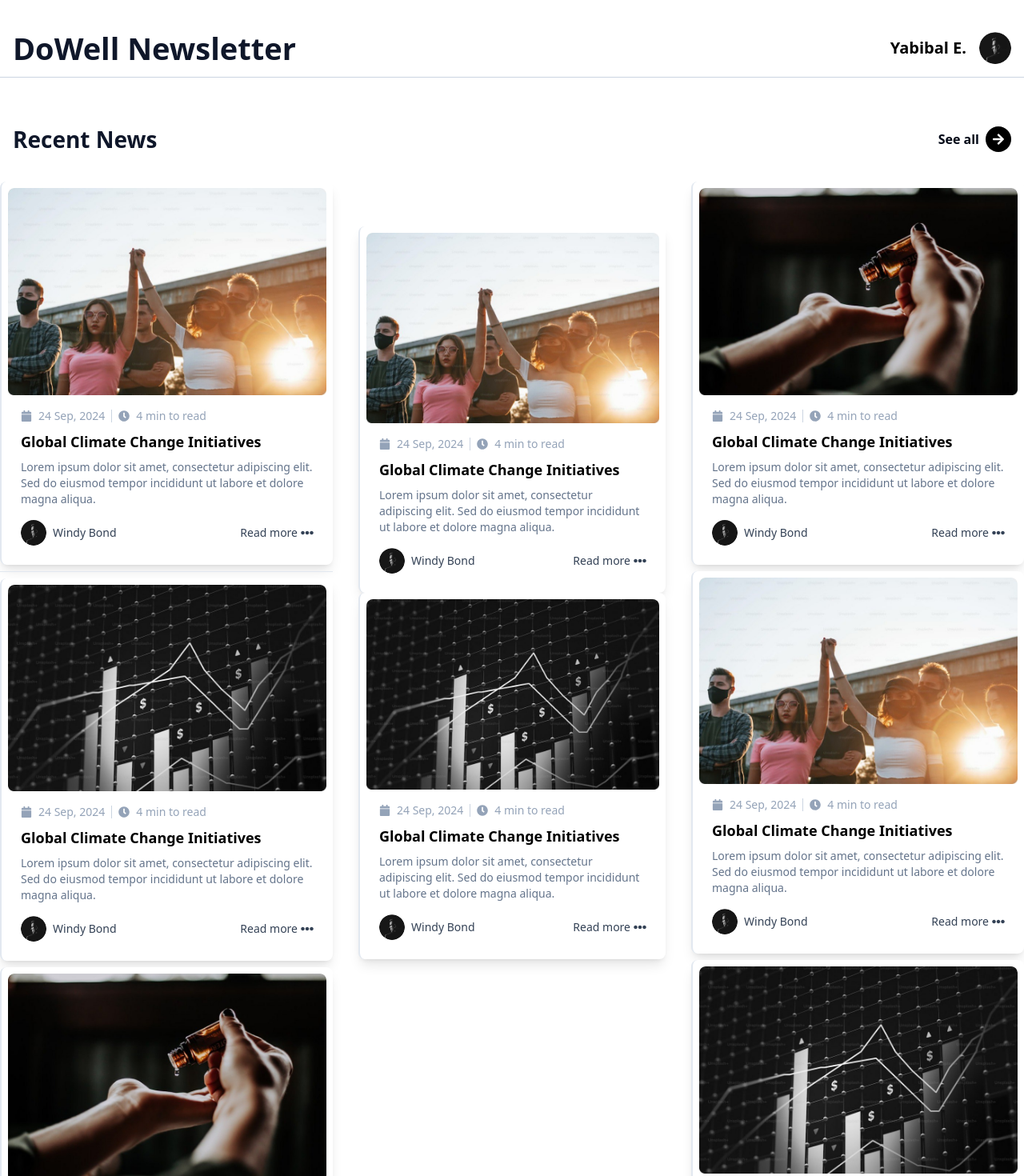
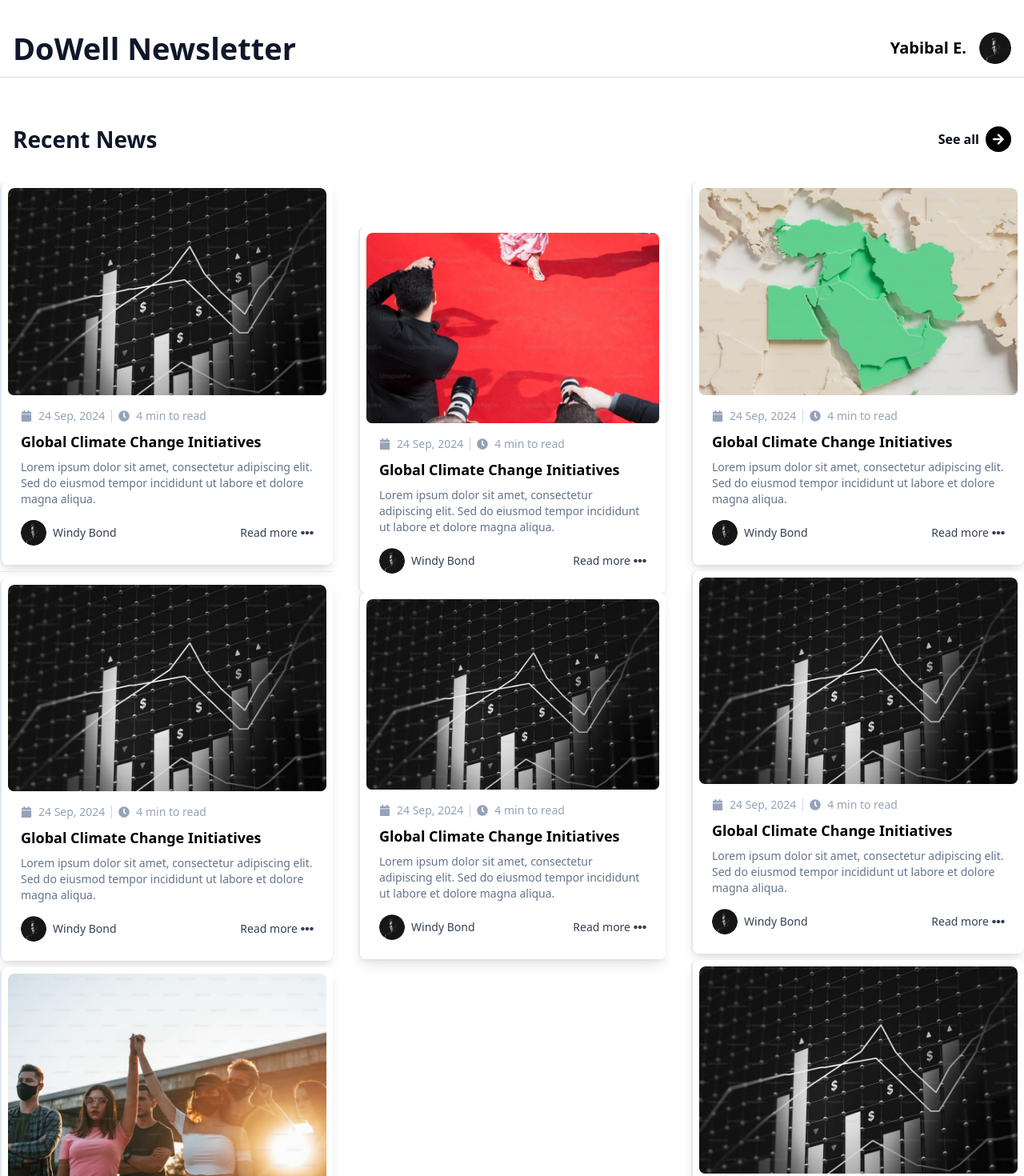
Before and after one commit to Yab112/DoWellSubscribe.gihub.io, a React (Vite) app: page / in a window 1280 px wide. Shown: the top 1470 px of the page at 80% size. Built offline with nearby package versions, Linux system fonts and the light colour scheme.

Commit message:
fix image issue

```diff
--- a/src/components/Comp/RecentNews.tsx
+++ b/src/components/Comp/RecentNews.tsx
@@ -1,5 +1,10 @@
 import { FaArrowRight } from "react-icons/fa";
 import ArticleCard from "./ArticleCard";
+import image1 from "../../../public/img-1.jpg"
+import image2 from "../../../public/img-2.jpg"
+import image3 from "../../../public/img-3.jpg"
+import image4 from "../../../public/img-4.jpg"
+import image5 from "../../../public/img-5.jpg"
 
 const RecentNews = () => {
   return (
@@ -16,7 +21,7 @@
       <div className="mt-4 grid grid-cols-1 sm:grid-cols-2 lg:grid-cols-3 line-between gap-4">
         <div className="flex flex-col gap-2">
           <ArticleCard
-            imageSrc="public\img-3.jpg"
+            imageSrc={image1}
             date="24 Sep, 2024"
             readingTime="4 min to read"
             title="Global Climate Change Initiatives"
@@ -26,7 +31,7 @@
           />
           <hr />
           <ArticleCard
-            imageSrc="public\img-1.jpg"
+            imageSrc={image1}
             date="24 Sep, 2024"
             readingTime="4 min to read"
             title="Global Climate Change Initiatives"
@@ -34,7 +39,7 @@
             authorName="Windy Bond"
           />
           <ArticleCard
-          imageSrc="public\img-2.jpg"
+          imageSrc={image3}
              date="24 Sep, 2024"
             readingTime="4 min to read"
             title="Global Climate Change Initiatives"
@@ -45,7 +50,7 @@
         </div>
         <div className="flex flex-col  p-4 w-full mt-10">
           <ArticleCard
-          imageSrc="public\img-3.jpg"
+          imageSrc={image4}
             date="24 Sep, 2024"
             readingTime="4 min to read"
             title="Global Climate Change Initiatives"
@@ -53,7 +58,7 @@
             authorName="Windy Bond"
           />
           <ArticleCard
-          imageSrc="public\img-1.jpg"
+          imageSrc={image1}
             date="24 Sep, 2024"
             readingTime="4 min to read"
             title="Global Climate Change Initiatives"
@@ -63,7 +68,7 @@
         </div>
         <div className="flex flex-col gap-2">
           <ArticleCard
-          imageSrc="public\img-2.jpg"
+          imageSrc={image5}
             date="24 Sep, 2024"
             readingTime="4 min to read"
             title="Global Climate Change Initiatives"
@@ -71,7 +76,7 @@
             authorName="Windy Bond"
           />
           <ArticleCard
-          imageSrc="public\img-3.jpg"
+          imageSrc={image1}
             date="24 Sep, 2024"
             readingTime="4 min to read"
             title="Global Climate Change Initiatives"
@@ -79,7 +84,7 @@
             authorName="Windy Bond"
           />
           <ArticleCard
-            imageSrc="public\img-1.jpg"
+            imageSrc={image1}
             date="24 Sep, 2024"
             readingTime="4 min to read"
             title="Global Climate Change Initiatives"
```
